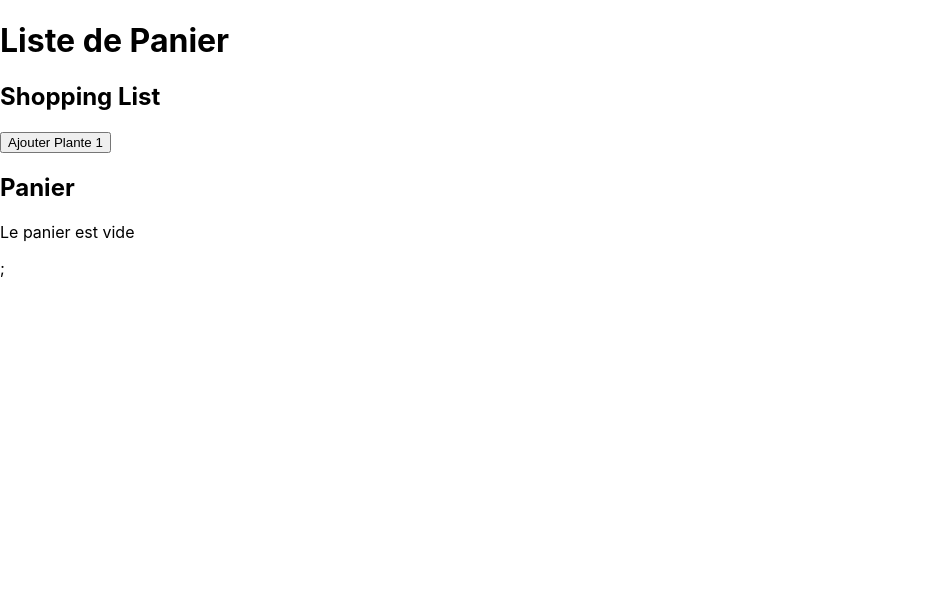
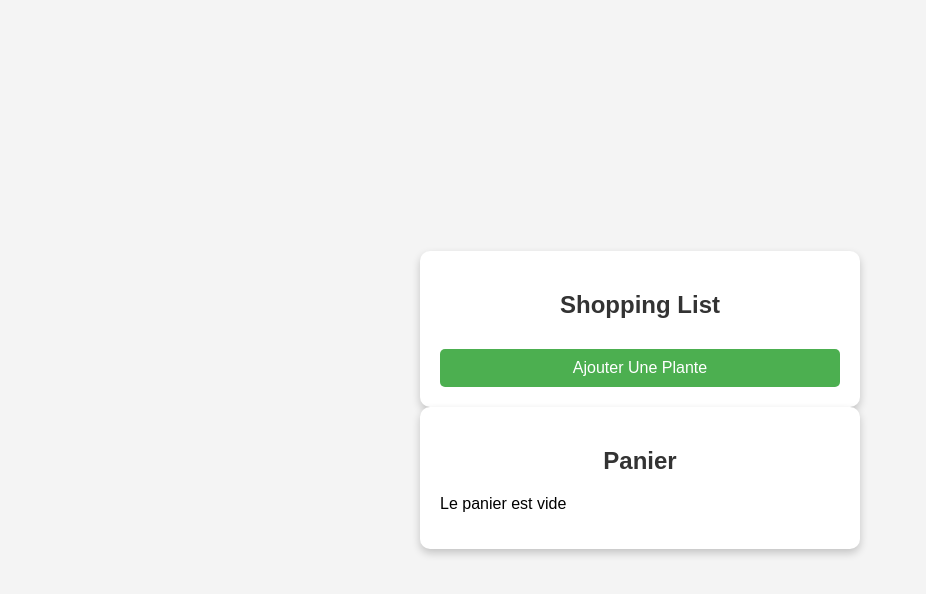
Before and after one commit to Muki-Dev/cart-Context, a React (Create React App) app: page / in a window 1280 px wide. Shown: the top 594 px of the page, without its empty margins (0-926 px from the left). Built offline with nearby package versions, Linux system fonts and the light colour scheme.

Commit message:
add styles

```diff
--- a/src/App.js
+++ b/src/App.js
@@ -1,11 +1,11 @@
  import { CartProvider } from './context/CartContext';
  import ShoppingList from './components/ShoppingList';
  import Cart from './components/Cart';
+ import './styles/styles.css'
 
  function App(){
   return(
       <CartProvider>
-          <h1>Liste de Panier</h1>
           <ShoppingList />
           <Cart />
       </CartProvider>
--- a/src/components/Cart.js
+++ b/src/components/Cart.js
@@ -1,11 +1,12 @@
 import { useContext } from 'react';
 import { CartContext } from '../context/CartContext';
+import '../styles/styles.css';
 
 const Cart = () => {
 	const { cart } = useContext(CartContext);
 
 	return(
-			<div>
+			<div className='container'>
 				<h2>Panier</h2>
 				{
 					cart.length === 0
@@ -14,7 +15,7 @@ const Cart = () => {
 						{cart.map((item,index) => <li key={index}>{item}</li>)}
 					</ul>)
 
-				};
+				}
 			</div>
 		)
 }
--- a/src/components/ShoppingList.js
+++ b/src/components/ShoppingList.js
@@ -1,5 +1,6 @@
 import { useContext } from 'react';
 import { CartContext } from '../context/CartContext';
+import '../styles/styles.css';
 
 const ShoppingList = () => {
 	const { updateCart } = useContext(CartContext);
@@ -9,9 +10,9 @@ const ShoppingList = () => {
 	};
 
 	return(
-			<div>
+			<div className='container'>
 				<h2>Shopping List</h2>
-				<button onClick={() => handleAddToCart("plante 1")}>Ajouter Plante 1</button>
+				<button onClick={() => handleAddToCart("Monstera")}>Ajouter Une Plante</button>
 			</div>
 		)
 }
--- a/src/styles/styles.css
+++ b/src/styles/styles.css
@@ -0,0 +1,52 @@
+/*styles.css*/
+body{
+	font-family: Arial, sans-serif;
+	background-color: #f4f4f4;
+	margin: 0;
+	padding: 0;
+	display: flex;
+	justify-content: center;
+	align-items: center;
+	height: 100vh;
+}
+
+.container{
+	width: 400px;
+	background: white;
+	padding: 20px;
+	border-radius: 10px;
+	box-shadow: 0 4px 8px rgba(0, 0, 0, 0.2);
+}
+
+h2{
+	text-align: center;
+	color: #333;
+}
+
+button{
+	width: 100%;
+	padding: 10px;
+	margin-top: 10px;
+	border: none;
+	border-radius: 5px;
+	background: #4caf50;
+	color: white;
+	cursor: pointer;
+	font-size: 16px;
+}
+
+button:hover{
+	background: #45a049;
+}
+
+ul{
+	list-style: none;
+	padding: 0;
+}
+
+ul li{
+	background: #ddd;
+	margin: 5px 0;
+	padding: 10px;
+	border-radius: 5px;
+}
```
